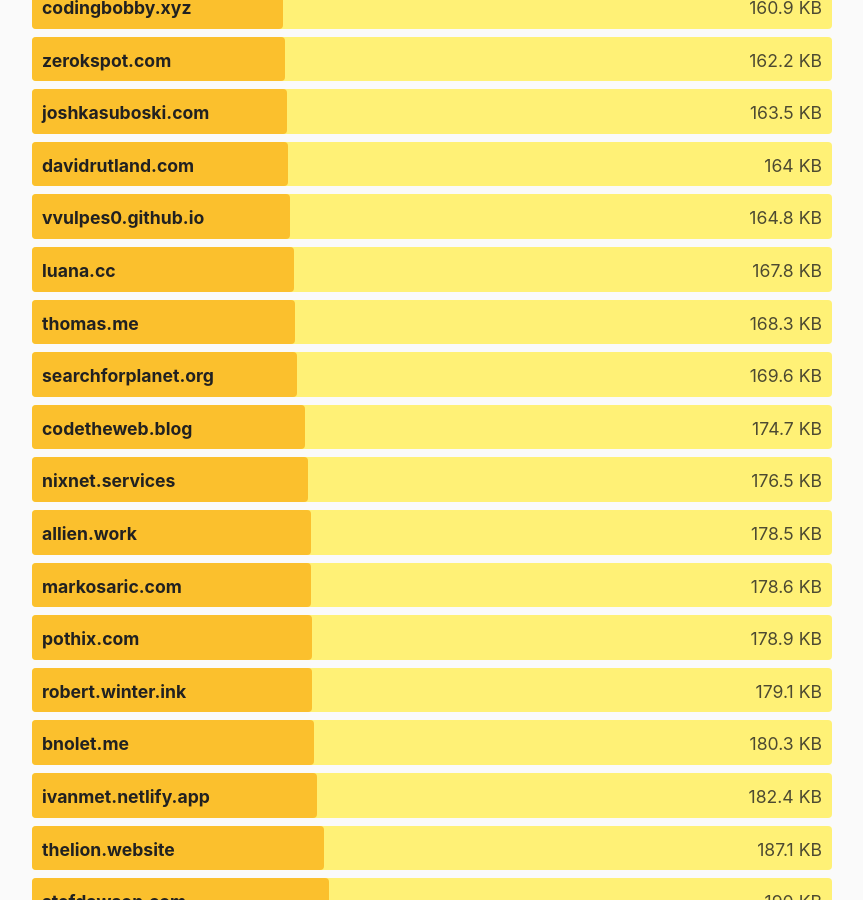
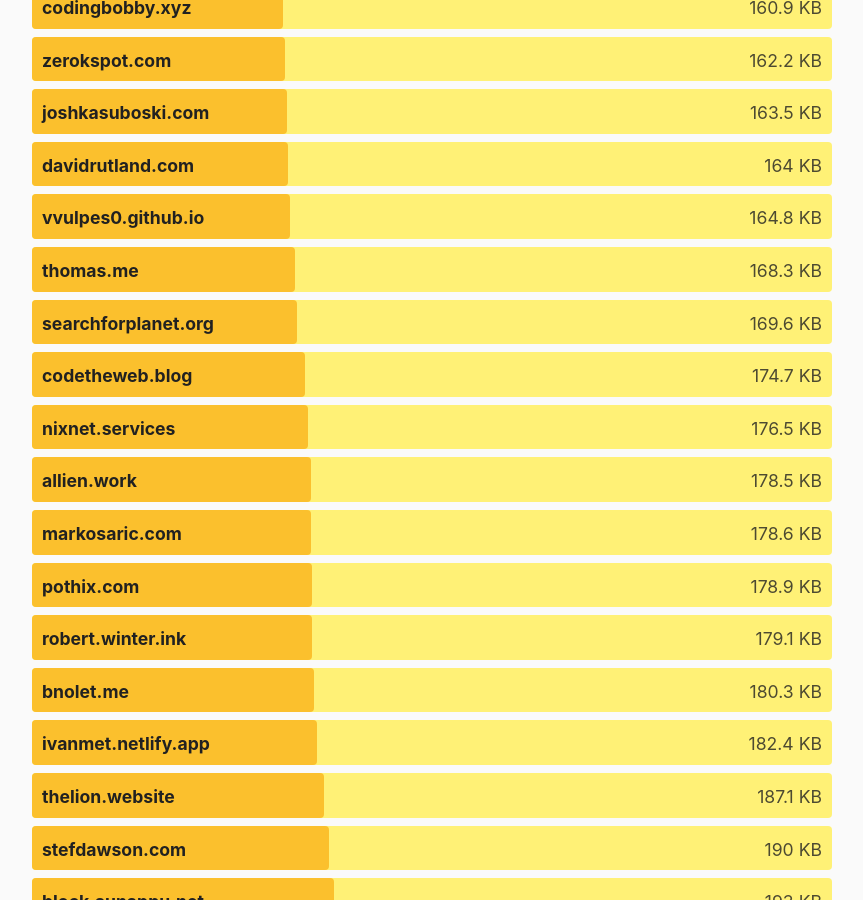
Before and after one commit to kevquirk/512kb.club, a Jekyll site: the page built from index.md, in a window 1280 px wide and 900 px high, scrolled down 11404 px. Shown: the whole window, without its empty margins (208-1071 px from the left). Built offline with Jekyll 4.4.1, drawn with Linux system fonts in a browser that asks for light colours.

Commit message:
Update orange-team.yml
Remove luana.cc

```diff
--- a/_data/orange-team.yml
+++ b/_data/orange-team.yml
@@ -122,11 +122,6 @@
 - domain: vvulpes0.github.io
   url: https://vvulpes0.github.io
   size: 164.8
-  last_checked:
-
-- domain: luana.cc
-  url: https://luana.cc
-  size: 167.8
   last_checked:
 
 - domain: thomas.me
```
